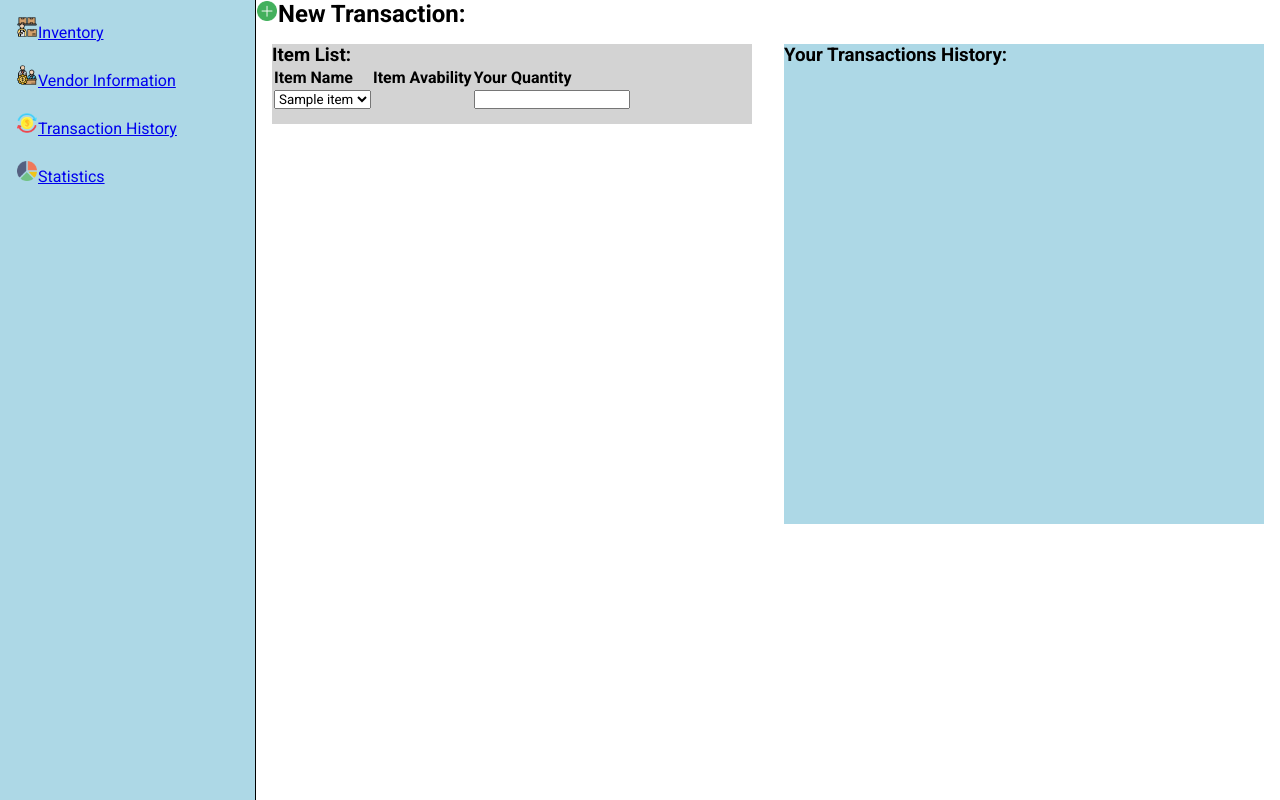
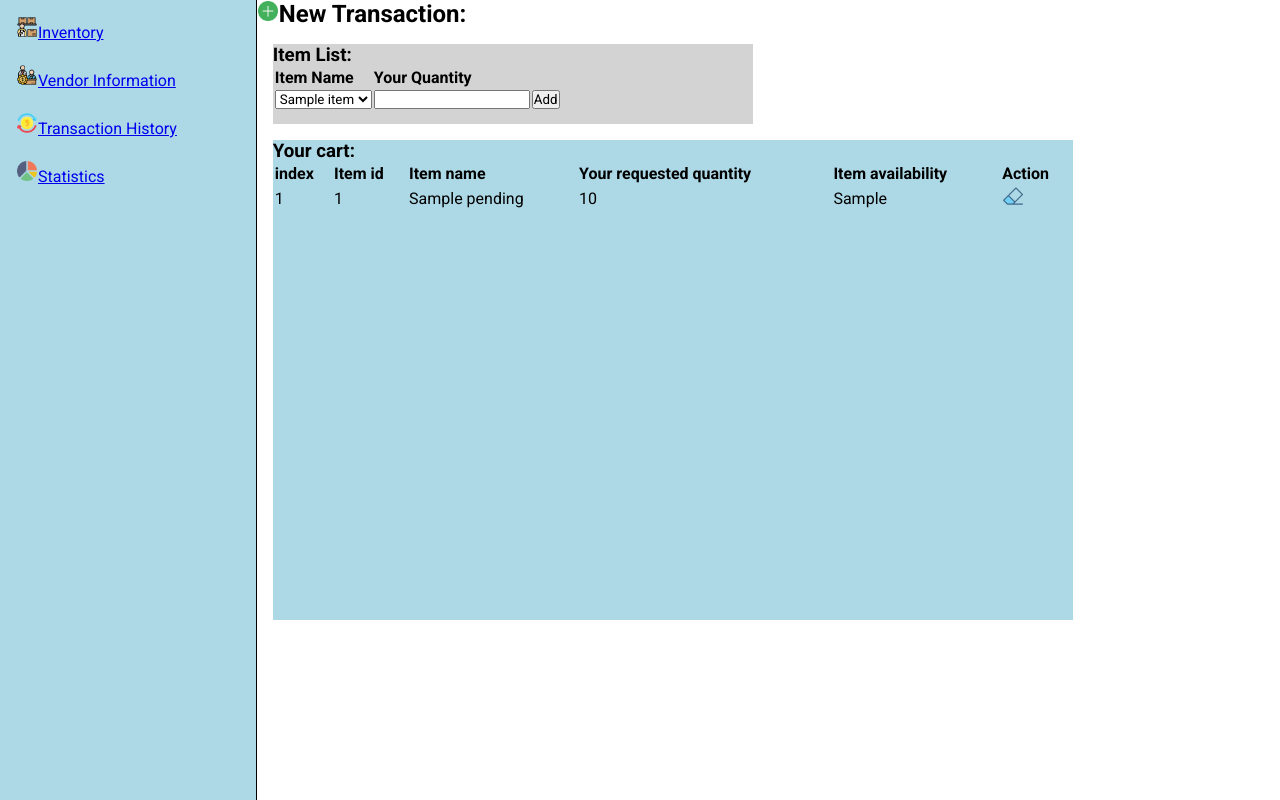
Before and after one commit to luthfisauqi17/TrackIT, a PHP site: page /admin_trans_add.php in a window 1280 px wide. Shown: the part 65-865 px from the top of the page. Run offline with PHP 8.4, Linux system fonts and the light colour scheme; tables that the repository leaves empty or names only in its code hold one stand-in row (values such as "Sample post").

Commit message:
Adding cart table, delete option in cart table

```diff
--- a/admin_template/styles.css
+++ b/admin_template/styles.css
@@ -81,14 +81,10 @@
 }
 
 .your-cart-box {
-  width: 30rem;
+  width: 50rem;
   height: 30rem;
   background-color: lightblue;
   margin: 1rem;
   /* margin-left: 30%;
   margin-top: 2rem; */
 }
-
-.transaction-box {
-  display: flex;
-}
--- a/admin_trans_add.php
+++ b/admin_trans_add.php
@@ -1,4 +1,35 @@
 <?php
+
+    if(isset($_GET["delete"])) {
+        include("config/db_connect.php");
+        $pending_delete = $_GET["delete"];
+        $sql_pending_delete = "DELETE FROM items_pending WHERE pending_id = '$pending_delete'";
+        if(mysqli_query($conn, $sql_pending_delete)) echo "Data removed successfully";
+        else echo "Error: " . $sql_pending_delete . "<br>" . mysqli_error($conn);
+        mysqli_close($conn);
+        header("Location: admin_trans_add.php");
+    }
+
+    if(isset($_POST["add-item"])) {
+        include("config/db_connect.php");
+        $pending_id = $_POST["item_id"];
+
+        $sql_item_info = "SELECT * FROM items WHERE item_id = '$pending_id'";
+        $result_item_info = mysqli_query($conn, $sql_item_info);
+        $item = mysqli_fetch_assoc($result_item_info);
+
+        $pending_item_name = $item["item_name"];
+        $pending_quantity = $_POST["item_choosed_quantity"];
+        $pending_item_availability = $item["item_remain"];
+
+
+        $sql_items_pending_insert = "INSERT INTO items_pending(pending_item_id, pending_item_name, pending_item_quantity, pending_item_availability)
+                                        VALUES('$pending_id', '$pending_item_name', '$pending_quantity', '$pending_item_availability')";
+        if (mysqli_query($conn, $sql_items_pending_insert)) echo "New record created successfully";
+        else echo "Error: " . $sql_items_pending_insert . "<br>" . mysqli_error($conn);
+        mysqli_close($conn);
+        header("Location: admin_trans_add.php");
+    }
 
     $row_count = 1;
     include("config/db_connect.php");
@@ -10,53 +41,58 @@
 
 <?php include("admin_template/header.php"); ?>
 <h2><img class='icon' src='static/icon/plus.png'>New Transaction: </h2>
-<form class="transaction-box">
 
-    <div class="item-list-box">
+    <form class="item-list-box" action="admin_trans_add.php" method="POST">
         <h3>Item List:</h3>
         <table>
             <tr>
                 <td><h4>Item Name</h4></td>
-                <td><h4>Item Avability</h4></td>
                 <td><h4>Your Quantity</h4></td>
             </tr>
             <tr>
                 <td>
-                    <select>
+            <select name="item_id">
             <?php
-
-                if (mysqli_num_rows($result_items) > 0) {
-                    while($item = mysqli_fetch_assoc($result_items)) {?>
-                        <option value="<?= $item['item_id'] ?>"><?= $item['item_name'] ?></option>
-                <?php
-                    }
-                } else {
-                    echo "0 results";
+                while($row = mysqli_fetch_assoc($result_items)) {
+                    echo "<option value=" . $row["item_id"] . ">" . $row["item_name"] . "</option>";
                 }
             ?>
-                    </select>
                 </td>
-                <td>
-                <?php
-
-                    if (mysqli_num_rows($result_items) > 0) {
-                        while($item = mysqli_fetch_assoc($result_items)) {
-                            echo $item['item_remain'];
-                        }
-                    } else {
-                        echo "0 results";
-                    }
-                ?>
-                </td>
-                <td><input type="number" name="item_choosed_quantity"></td>
+                <td><input default='0' type="number" name="item_choosed_quantity"></td>
+                <td><input type="submit" name="add-item" value="Add"></td>
             </tr>
         </table>
-    </div>
+    </form>
 
-    <div class="your-cart-box">
-        <h3>Your Transactions History:</h3>
-    </div>
+    <form class="your-cart-box">
+        <h3>Your cart:</h3>
+        <table width="100%">
+        <tr>
+            <td><h4>index</h4></td>
+            <td><h4>Item id</h4></td>
+            <td><h4>Item name</h4></td>
+            <td><h4>Your  requested quantity</h4></td>
+            <td><h4>Item availability</h4></td>
+            <td><h4>Action</h4></td>
+        </tr>
+            <?php
+                $row_count = 1;
+                include("config/db_connect.php");
+                $sql_pending_item_list = "SELECT * FROM items_pending";
+                $result_pending_items = mysqli_query($conn, $sql_pending_item_list);
+                while($row = mysqli_fetch_assoc($result_pending_items)) {
+                    echo "<tr>";
+                    echo "<td>" . $row_count++ . "</td>";
+                    echo "<td>" . $row["pending_item_id"] . "</td>";
+                    echo "<td>" . $row["pending_item_name"] . "</td>";
+                    echo "<td>" . $row["pending_item_quantity"] . "</td>";
+                    echo "<td>" . $row["pending_item_availability"] . "</td>"; ?>
+                    <td><a onclick="return confirm('Do you want to delete this record?')" href="admin_trans_add.php?delete=<?= $row['pending_id'] ?>"><img class='icon' src='static/icon/eraser.png'></a></td>
+                    <?php echo "</tr>";
+                }
+            ?>
+        </table>
+    </form>
 
-</form>
 </body>
 </html>
```
